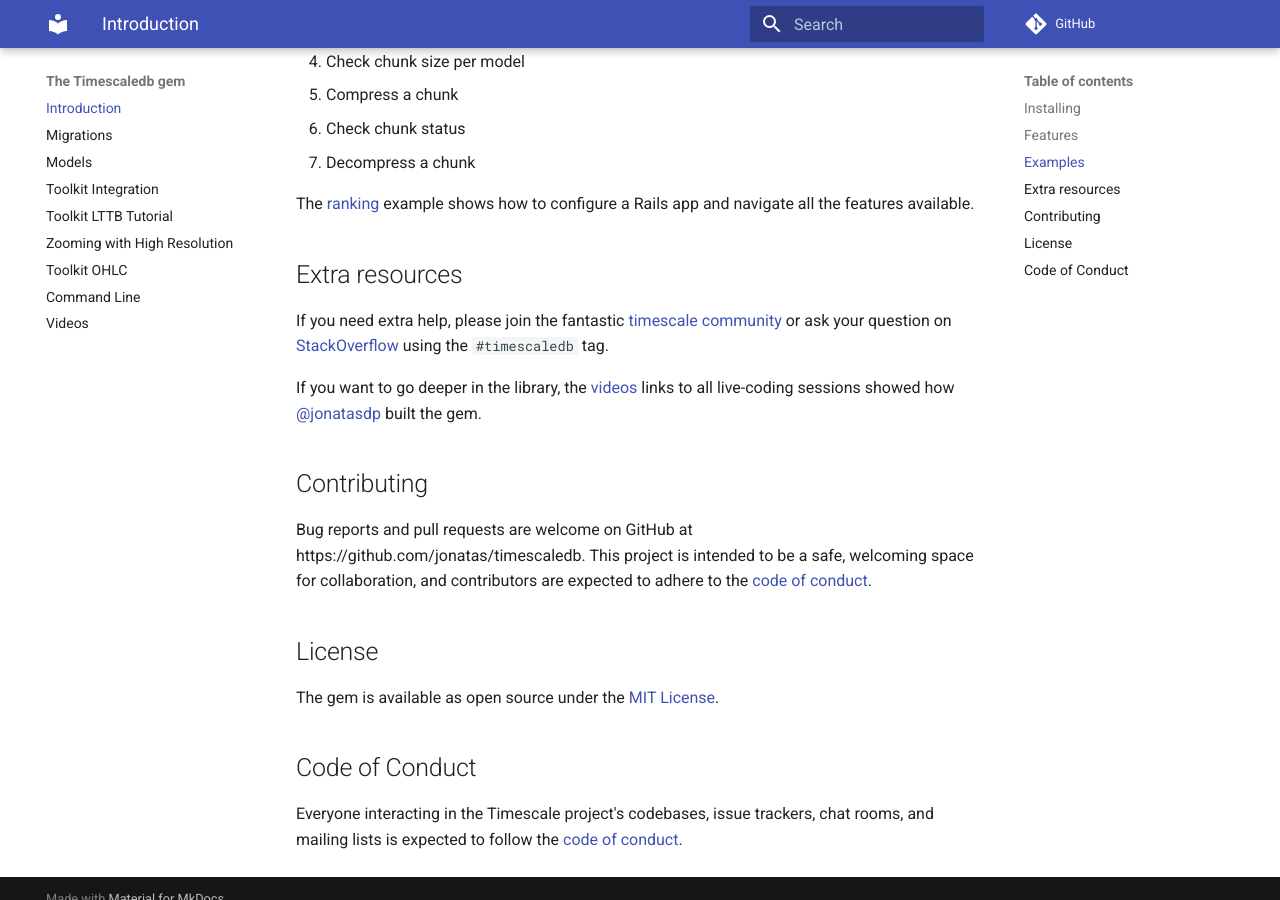
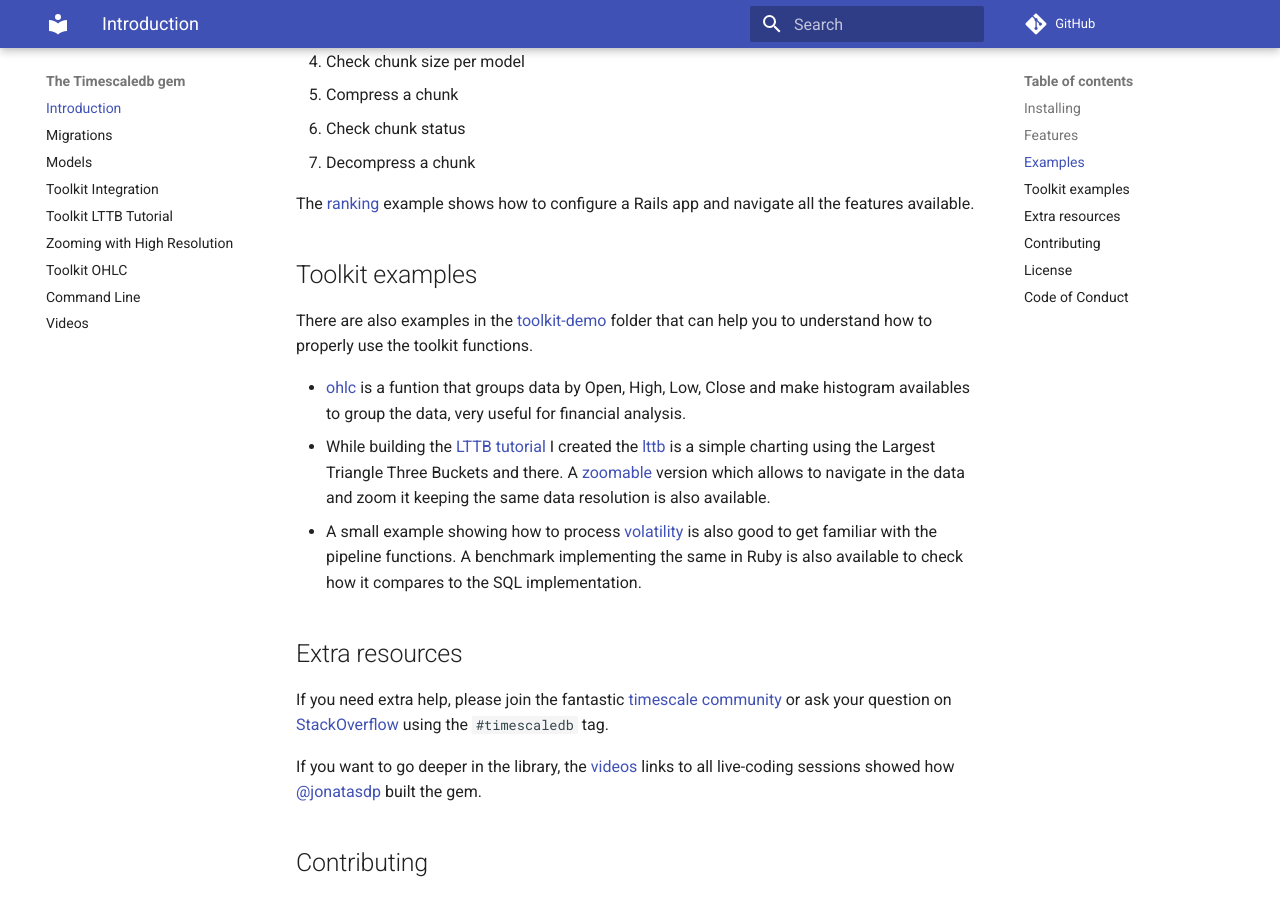
Before and after one commit to jonatas/timescaledb, an MkDocs documentation site: the page built from docs/index.md, in a window 1280 px wide and 900 px high, scrolled down 1047 px. Built offline with MkDocs 1.6.1 and Material for MkDocs 9.7.7, drawn with Linux system fonts in a browser that asks for light colours; comment, search, counter and statistics services are not loaded.

Commit message:
Add more examples

```diff
--- a/docs/index.md
+++ b/docs/index.md
@@ -40,6 +40,17 @@ The [all_in_one](https://github.com/jonatas/timescaledb/tree/master/examples/all
 
 The [ranking](https://github.com/jonatas/timescaledb/tree/master/examples/ranking) example shows how to configure a Rails app and navigate all the features available.
 
+
+## Toolkit  examples
+
+There are also examples in the [toolkit-demo](https://github.com/jonatas/timescaledb/tree/master/examples/toolkit-demo) folder that can help you to
+understand how to properly use the toolkit functions.
+
+* [ohlc](https://github.com/jonatas/timescaledb/tree/master/examples/toolkit-demo/ohlc.rb) is a funtion that groups data by Open, High, Low, Close and make histogram availables to group the data, very useful for financial analysis.
+* While building the [LTTB tutorial]( https://jonatas.github.io/timescaledb/toolkit_lttb_tutorial/) I created the [lttb](https://github.com/jonatas/timescaledb/tree/master/examples/toolkit-demo/lttb) is a simple charting using the Largest Triangle Three Buckets and there. A [zoomable](https://github.com/jonatas/timescaledb/tree/master/examples/toolkit-demo/lttb-zoom) version which allows to navigate in the data and zoom it keeping the same data resolution is also available.
+* A small example showing how to process [volatility](https://github.com/jonatas/timescaledb/blob/master/examples/toolkit-demo/compare_volatility.rb) is also good to get familiar with the pipeline functions. A benchmark implementing the same in Ruby is also available to check how it compares to the SQL implementation.
+
+
 ## Extra resources
 
 If you need extra help, please join the fantastic [timescale community](https://www.timescale.com/community)
```
